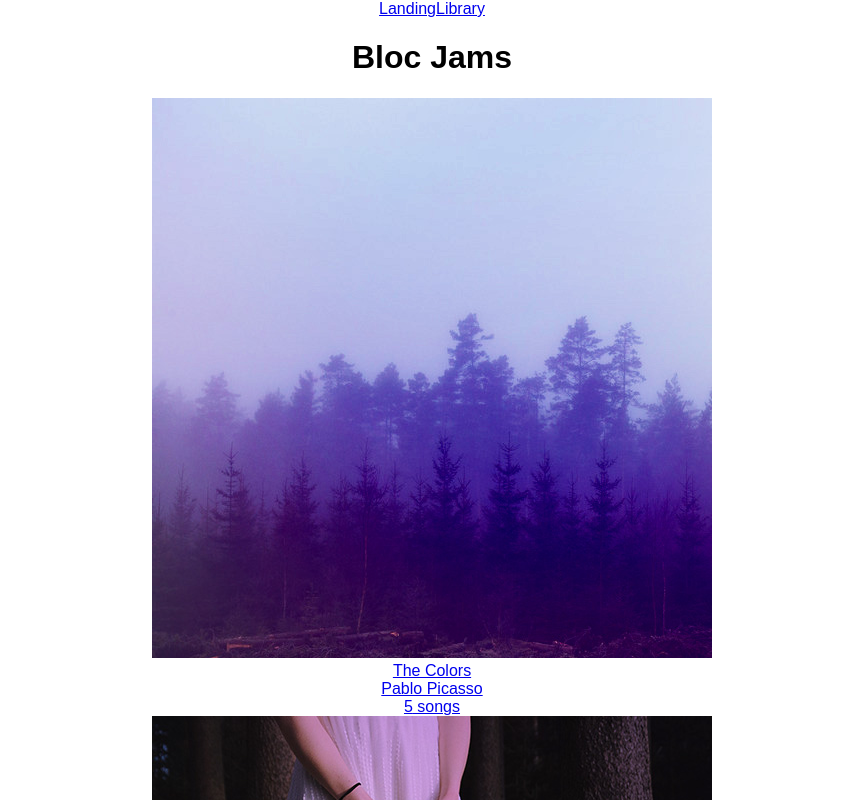
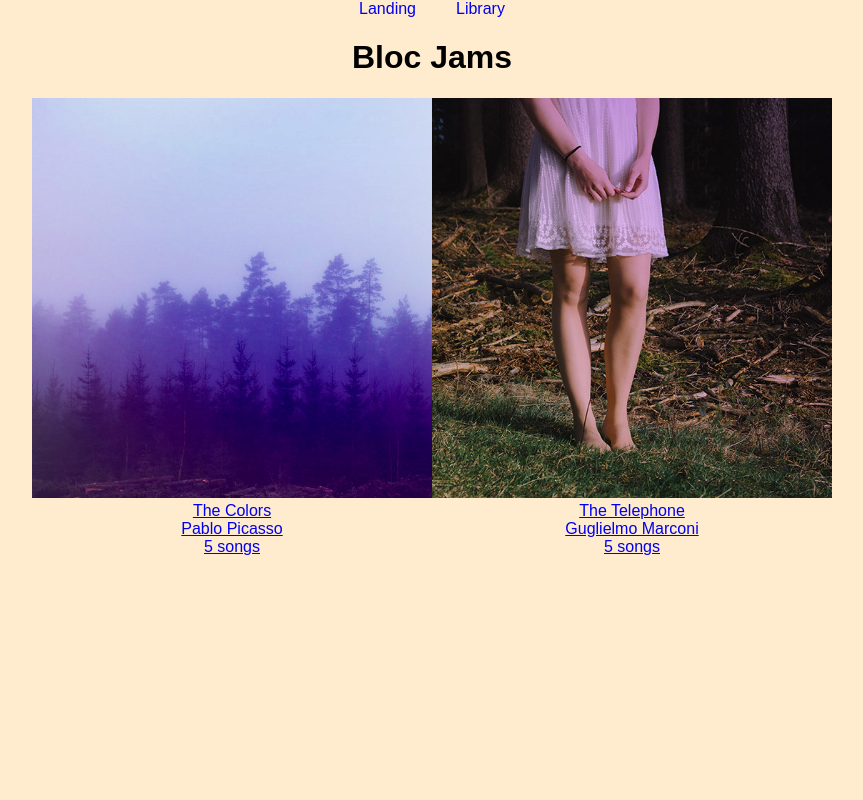
Before and after one commit to NG-Rich/bloc-jams-react, a React (Create React App) app: page /library in a window 1280 px wide. Shown: the top 800 px of the page, without its empty margins (208-1071 px from the left). Built offline with nearby package versions, Linux system fonts and the light colour scheme; the HTML template or start-up script is replaced by a standard one.

Commit message:
checkpoint 10 completed

```diff
--- a/package.json
+++ b/package.json
@@ -3,6 +3,7 @@
   "version": "0.1.0",
   "private": true,
   "dependencies": {
+    "material-design-lite": "^1.3.0",
     "react": "^16.5.1",
     "react-dom": "^16.5.1",
     "react-router-dom": "^4.3.1",
--- a/src/App.js
+++ b/src/App.js
@@ -10,7 +10,7 @@ class App extends Component {
     return (
       <div className="App">
         <header>
-          <nav>
+          <nav id='nav'>
             <Link to='/'>Landing</Link>
             <Link to='/library'>Library</Link>
           </nav>
--- a/src/components/Album.js
+++ b/src/components/Album.js
@@ -169,7 +169,7 @@ handleNextClick() {
                 >
                   <td>{this.renderButton(song, index)}</td>
                   <td>{song.title}</td>
-                  <td>{song.duration}</td>
+                  <td>{this.formatTime(song.duration)}</td>
                 </tr>
               )
             }
--- a/src/components/Library.js
+++ b/src/components/Library.js
@@ -14,7 +14,7 @@ class Library extends Component {
         {
           this.state.albums.map(  (album, index) =>
             <Link to={`/album/${album.slug}`} key={index}>
-              <img src={album.albumCover} alt={album.title}/>
+              <img id='album-art' src={album.albumCover} alt={album.title}/>
               <div>{album.title}</div>
               <div>{album.artist}</div>
               <div>{album.songs.length} songs</div>
--- a/src/index.css
+++ b/src/index.css
@@ -2,4 +2,32 @@ body {
   margin: 0;
   padding: 0;
   font-family: sans-serif;
+  background: blanchedalmond;
 }
+
+.player-bar {
+  border-style: groove;
+  background-color: silver;
+}
+
+#play-pause {
+  margin: 0px 10px 0px 10px;
+}
+
+#nav a{
+  padding: 0 20px;
+  text-decoration: none;
+}
+
+#nav a:hover{
+  text-decoration: underline;
+}
+
+#album-art {
+  width: 400px;
+  height: 400px;
+}
+
+.library {
+  display: inline-flex;
+}
```
Also changed, not shown: 1 other file (tests, documents, lock files or other folders).
